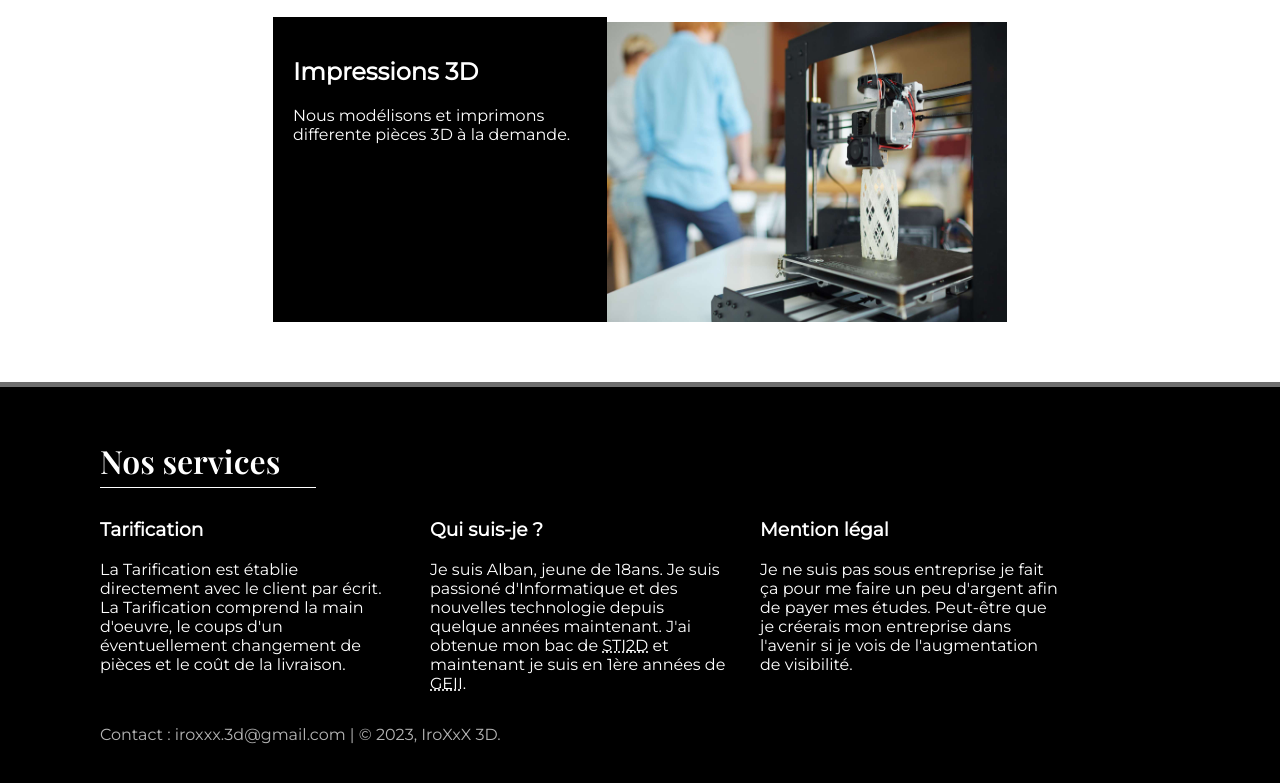
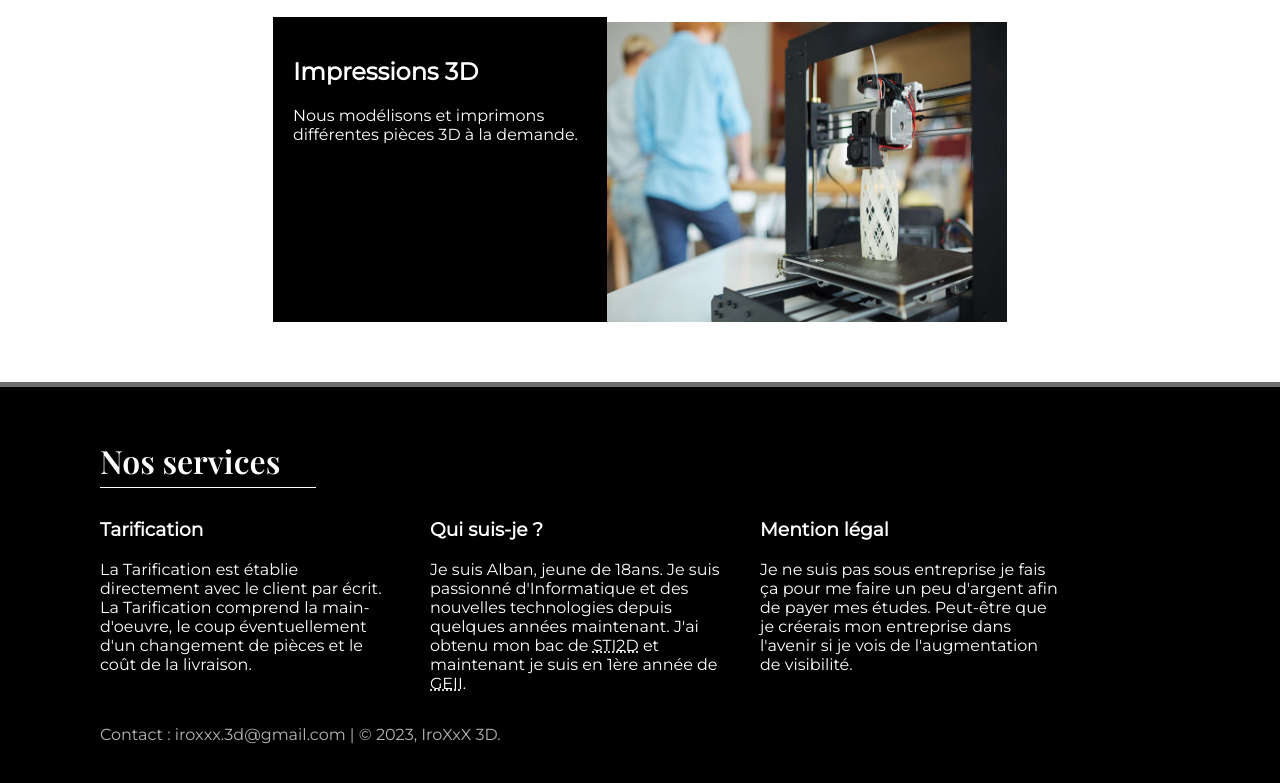
Before and after one commit to IroXxX3D/IroXxX_3D, a plain HTML site: page index.html in a window 1280 px wide. Shown: the part 765-1548 px from the top of the page. Drawn offline with nearby package versions, Linux system fonts and the light colour scheme.

Commit message:
Update index.html

```diff
--- a/index.html
+++ b/index.html
@@ -40,7 +40,7 @@
             <div class="card">
                 <div class="left">
                     <h1>Impressions 3D</h1>
-                    <p>Nous modélisons et imprimons differente pièces 3D à la demande. </p>
+                    <p>Nous modélisons et imprimons différentes pièces 3D à la demande.</p>
                 </div>
                 <div class="right">
                     <img src="image/e5ddf08b4e_50175758_imrprimante-3d.jpg" alt="">
@@ -56,21 +56,21 @@
 
             <div class="service">
                 <h3>Tarification</h3>
-                <p>La Tarification est établie directement avec le client par écrit. La Tarification comprend la main d'oeuvre, le coups d'un éventuellement changement de pièces et le coût de la livraison.</p>
+                <p>La Tarification est établie directement avec le client par écrit. La Tarification comprend la main-d'oeuvre, le coup éventuellement d'un changement de pièces et le coût de la livraison.</p>
             </div>
 
             <div class="service">
                 <h3>Qui suis-je ? </h3>
                 <p>Je suis Alban, jeune de 18ans.
-                    Je suis passioné d'Informatique et des nouvelles technologie depuis quelque années maintenant. J'ai obtenue mon bac de <acronym title="sciences et technologies de l'industrie et du développement durable" lang="fr">STI2D</acronym> et maintenant je suis en 1ère années de <acronym title="génie éléctrique et infomatique industriel" lang="fr">GEII</acronym>.
+                   Je suis passionné d'Informatique et des nouvelles technologies depuis quelques années maintenant. J'ai obtenu mon bac de <acronym title="sciences et technologies de l'industrie et du développement durable" lang="fr">STI2D</acronym> et maintenant je suis en 1ère année de <acronym title="génie éléctrique et infomatique industriel" lang="fr">GEII</acronym>.
 
                 </p>
             </div>
 
             <div class="service">
                 <h3>Mention légal</h3>
-                <p>Je ne suis pas sous entreprise je fait ça pour me faire un peu d'argent afin de payer mes études.
-                    Peut-être que je créerais mon entreprise dans l'avenir si je vois de l'augmentation de visibilité.
+                <p>Je ne suis pas sous entreprise je fais ça pour me faire un peu d'argent afin de payer mes études.
+                   Peut-être que je créerais mon entreprise dans l'avenir si je vois de l'augmentation de visibilité.
                 </p>
             </div>
 
```
